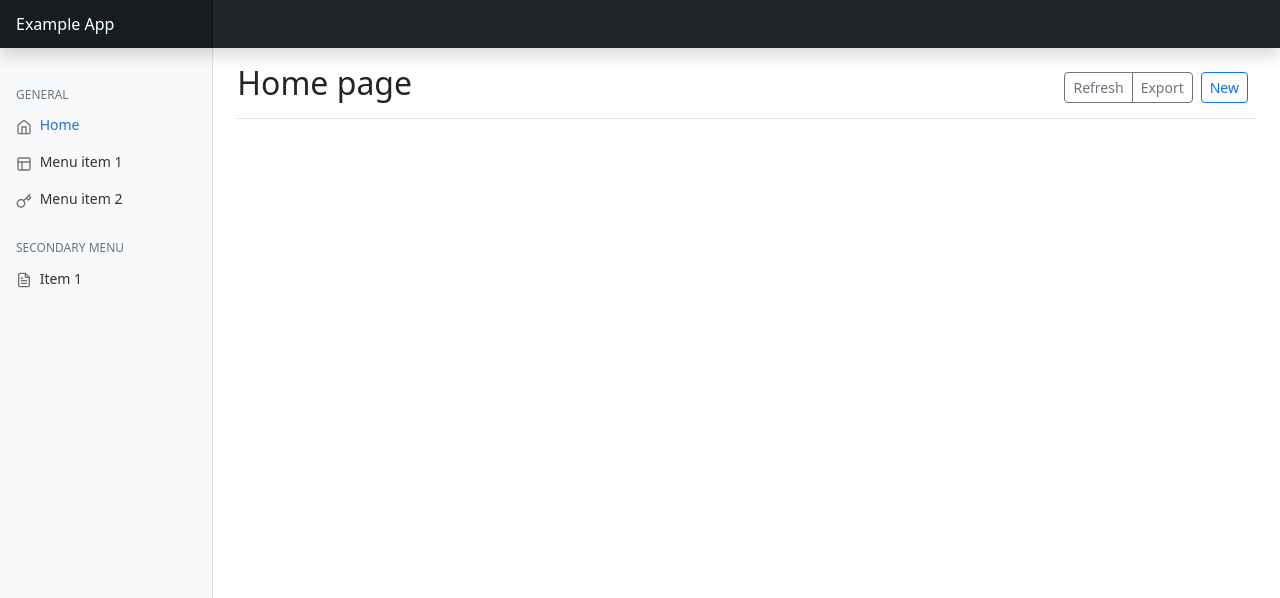
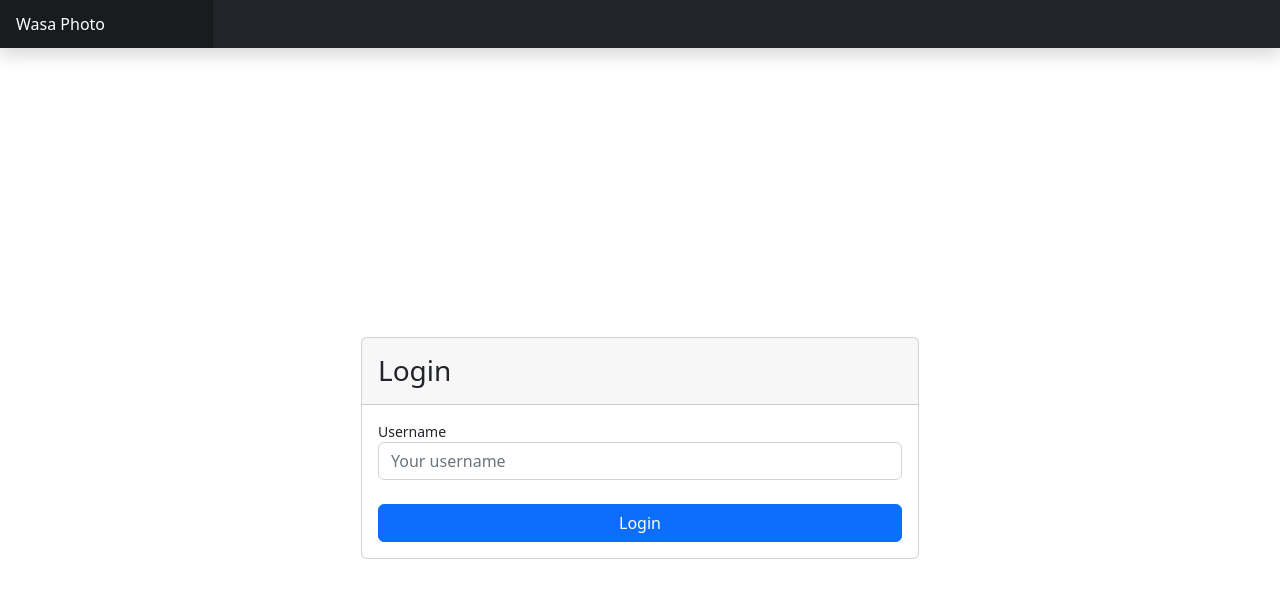
Before and after one commit to Romitoskj/WasaPhoto, a Vue app in the folder webui/: page / in a window 1280 px wide. Shown: the top 598 px of the page. Built offline with nearby package versions, Linux system fonts and the light colour scheme.

Commit message:
add login page

```diff
--- a/webui/index.html
+++ b/webui/index.html
@@ -1,7 +1,7 @@
 <!DOCTYPE html>
 <html lang="en">
 <head>
-	<title>Example app</title>
+	<title>WasaPhoto</title>
 	<meta charset="UTF-8">
 	<link rel="icon" href="/favicon.ico"/>
 	<meta name="viewport" content="width=device-width, initial-scale=1">
--- a/webui/src/App.vue
+++ b/webui/src/App.vue
@@ -1,21 +1,48 @@
 <script setup>
-import { RouterLink, RouterView } from 'vue-router'
+import {RouterLink, RouterView} from 'vue-router'
 </script>
 <script>
-export default {}
+export default {
+	data(){
+		return {
+			username: this.$session.username,
+		}
+	},
+	methods: {
+		logout() {
+			delete this.$axios.defaults.headers.common["Authorization"]
+			this.$session.logout()
+			this.$router.push("/");
+		}
+	},
+}
 </script>
 
 <template>
 
 	<header class="navbar navbar-dark sticky-top bg-dark flex-md-nowrap p-0 shadow">
-		<a class="navbar-brand col-md-3 col-lg-2 me-0 px-3 fs-6" href="#/">Example App</a>
-		<button class="navbar-toggler position-absolute d-md-none collapsed" type="button" data-bs-toggle="collapse" data-bs-target="#sidebarMenu" aria-controls="sidebarMenu" aria-expanded="false" aria-label="Toggle navigation">
+		<a class="navbar-brand col-md-3 col-lg-2 me-0 px-3 fs-6" href="#/" v-if="this.$route.name === 'login'">
+			Wasa Photo
+		</a>
+		<a class="navbar-brand col-md-3 col-lg-2 me-0 px-3 fs-6" href="#/stream" v-else>
+			Wasa Photo
+		</a>
+		<button class="navbar-toggler position-absolute d-md-none collapsed" type="button" data-bs-toggle="collapse"
+				data-bs-target="#sidebarMenu" aria-controls="sidebarMenu" aria-expanded="false"
+				aria-label="Toggle navigation">
 			<span class="navbar-toggler-icon"></span>
 		</button>
 	</header>
 
 	<div class="container-fluid">
-		<div class="row">
+
+		<div class="row" v-if="this.$route.name === 'login'">
+			<main class="col-md-12 ms-sm-auto col-lg-12 px-md-4">
+				<RouterView/>
+			</main>
+		</div>
+
+		<div class="row" v-else>
 			<nav id="sidebarMenu" class="col-md-3 col-lg-2 d-md-block bg-light sidebar collapse">
 				<div class="position-sticky pt-3 sidebar-sticky">
 					<h6 class="sidebar-heading d-flex justify-content-between align-items-center px-3 mt-4 mb-1 text-muted text-uppercase">
@@ -23,33 +50,49 @@ export default {}
 					</h6>
 					<ul class="nav flex-column">
 						<li class="nav-item">
-							<RouterLink to="/" class="nav-link">
-								<svg class="feather"><use href="/feather-sprite-v4.29.0.svg#home"/></svg>
-								Home
+							<RouterLink to="/stream" class="nav-link">
+								<svg class="feather">
+									<use href="/feather-sprite-v4.29.0.svg#home"/>
+								</svg>
+								Stream
 							</RouterLink>
 						</li>
 						<li class="nav-item">
-							<RouterLink to="/link1" class="nav-link">
-								<svg class="feather"><use href="/feather-sprite-v4.29.0.svg#layout"/></svg>
-								Menu item 1
+							<RouterLink to="/search" class="nav-link">
+								<svg class="feather">
+									<use href="/feather-sprite-v4.29.0.svg#search"/>
+								</svg>
+								Search user
 							</RouterLink>
 						</li>
 						<li class="nav-item">
-							<RouterLink to="/link2" class="nav-link">
-								<svg class="feather"><use href="/feather-sprite-v4.29.0.svg#key"/></svg>
-								Menu item 2
+							<RouterLink to="/upload-photo" class="nav-link">
+								<svg class="feather">
+									<use href="/feather-sprite-v4.29.0.svg#upload"/>
+								</svg>
+								Upload photo
 							</RouterLink>
 						</li>
 					</ul>
 
 					<h6 class="sidebar-heading d-flex justify-content-between align-items-center px-3 mt-4 mb-1 text-muted text-uppercase">
-						<span>Secondary menu</span>
+						<span>Profile</span>
 					</h6>
 					<ul class="nav flex-column">
 						<li class="nav-item">
-							<RouterLink :to="'/some/' + 'variable_here' + '/path'" class="nav-link">
-								<svg class="feather"><use href="/feather-sprite-v4.29.0.svg#file-text"/></svg>
-								Item 1
+							<RouterLink :to="'/profile/' + this.username" class="nav-link">
+								<svg class="feather">
+									<use href="/feather-sprite-v4.29.0.svg#user"/>
+								</svg>
+								Your profile
+							</RouterLink>
+						</li>
+						<li class="nav-item">
+							<RouterLink to="/upload-photo" class="nav-link" @click="logout">
+								<svg class="feather">
+									<use href="/feather-sprite-v4.29.0.svg#log-out"/>
+								</svg>
+								Log-out
 							</RouterLink>
 						</li>
 					</ul>
@@ -57,7 +100,7 @@ export default {}
 			</nav>
 
 			<main class="col-md-9 ms-sm-auto col-lg-10 px-md-4">
-				<RouterView />
+				<RouterView/>
 			</main>
 		</div>
 	</div>
--- a/webui/src/main.js
+++ b/webui/src/main.js
@@ -4,13 +4,31 @@ import router from './router'
 import axios from './services/axios.js';
 import ErrorMsg from './components/ErrorMsg.vue'
 import LoadingSpinner from './components/LoadingSpinner.vue'
+import Login from "./views/LoginView.vue";
 
 import './assets/dashboard.css'
 import './assets/main.css'
 
+const session = {
+	id: -1,
+	username: "",
+
+	login(id, username) {
+		this.id = id;
+		this.username = username;
+	},
+
+	logout() {
+		this.id = -1;
+		this.username = "";
+	}
+}
+
 const app = createApp(App)
 app.config.globalProperties.$axios = axios;
+app.config.globalProperties.$session = session;
 app.component("ErrorMsg", ErrorMsg);
 app.component("LoadingSpinner", LoadingSpinner);
+app.component("Login", Login)
 app.use(router)
 app.mount('#app')
--- /dev/null
+++ b/webui/src/views/LoginView.vue
@@ -0,0 +1,55 @@
+<script>
+export default {
+	data() {
+		return {
+			name: "",
+			errormsg: null,
+			loading: false,
+		}
+	},
+	methods: {
+		async login() {
+			this.loading = true;
+			this.errormsg = null;
+			try {
+				let response = await this.$axios.post("/session", {name: this.name})
+				this.$session.login(response.data.identifier, this.name)
+				this.$axios.defaults.headers.common['Authorization'] = 'Bearer ' + response.data.identifier
+			} catch (e) {
+				this.errormsg = e.toString();
+			}
+			this.loading = false
+			this.$router.push('/stream')
+		}
+	}
+}
+</script>
+
+<template>
+	<LoadingSpinner v-if="loading"></LoadingSpinner>
+	<ErrorMsg v-else-if="errormsg" :msg="errormsg"></ErrorMsg>
+	<div v-else class="container d-flex min-vh-100 align-items-center justify-content-center">
+		<div class="card w-50">
+			<div class="card-header">
+				<h3 class="card-title mt-2">Login</h3>
+			</div>
+			<div class="card-body">
+				<form @submit.prevent="login" class="d-flex flex-column gap-4">
+					<div class="form-group">
+						<label for="username">Username</label>
+						<input
+							type="text"
+							v-model="this.name"
+							class="form-control"
+							placeholder="Your username"
+							required
+							minlength="3"
+							maxlength="16"
+						>
+					</div>
+					<button type="submit" class="btn btn-primary">Login</button>
+				</form>
+			</div>
+		</div>
+	</div>
+</template>
--- a/webui/src/views/HomeView.vue
+++ b/webui/src/views/StreamView.vue
@@ -30,7 +30,7 @@ export default {
 	<div>
 		<div
 			class="d-flex justify-content-between flex-wrap flex-md-nowrap align-items-center pt-3 pb-2 mb-3 border-bottom">
-			<h1 class="h2">Home page</h1>
+			<h1 class="h2">Stream {{ $session.username }}</h1>
 			<div class="btn-toolbar mb-2 mb-md-0">
 				<div class="btn-group me-2">
 					<button type="button" class="btn btn-sm btn-outline-secondary" @click="refresh">
```
Also changed, not shown: webui/src/router/index.js (+10 -5 lines), webui/src/views/ProfileView.vue (added, +11 -0 lines), webui/src/views/SearchView.vue (added, +11 -0 lines), webui/src/views/UploadView.vue (added, +11 -0 lines).
